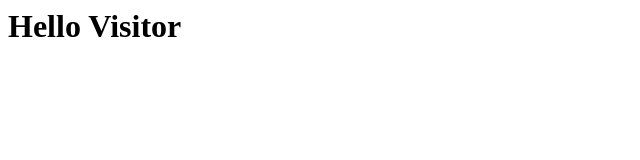
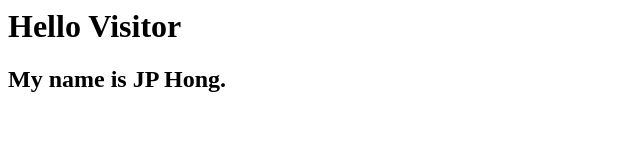
Before and after one commit to dals2539/VisPrac, a plain HTML site: page index.html in a window 1280 px wide. Shown: the whole page, without its empty margins (0-640 px from the left). Drawn offline with Linux system fonts and the light colour scheme.

Commit message:
Update index.html

```diff
--- a/index.html
+++ b/index.html
@@ -1 +1,2 @@
 <h1>Hello Visitor</h1>
+<h2>My name is JP Hong.</h2>
```
